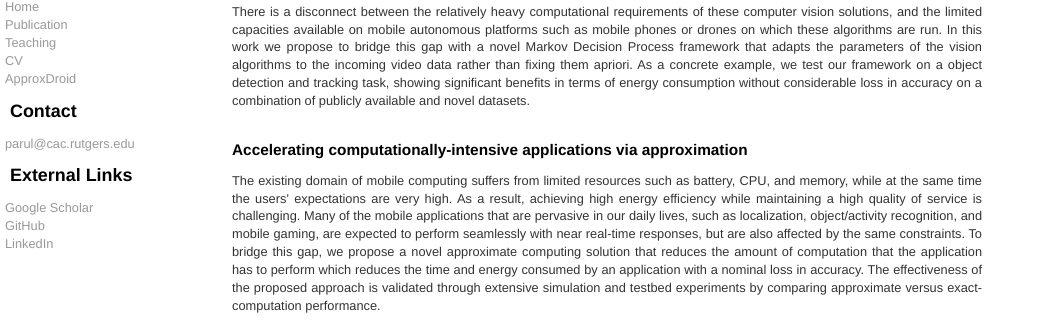
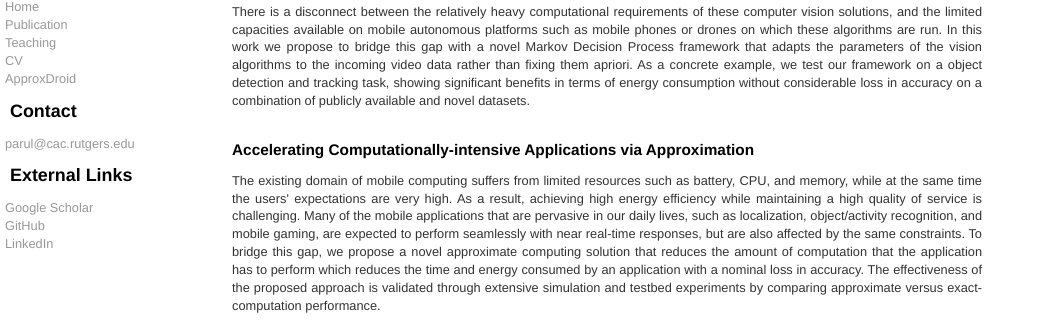
Before and after one commit to parul1985/Parul-Website, a Jekyll site: the page index.html, which Jekyll copies as it is, in a window 1280 px wide. Shown: the part 308-641 px from the top of the page, without its empty margins (0-1040 px from the left). Built offline with Jekyll 4.4.1, drawn with Linux system fonts in a browser that asks for light colours.

```diff
--- a/index.html
+++ b/index.html
@@ -69,7 +69,7 @@
 		<br />
 		</p>
 
-	    <h2>Accelerating computationally-intensive applications via approximation</h2>
+	    <h2>Accelerating Computationally-intensive Applications via Approximation</h2>
 		<p>
 		The existing domain of mobile computing suffers from limited resources such as battery, CPU, and memory,
 		while at the same time the users' expectations are very high. As a result, achieving high energy efficiency
```
